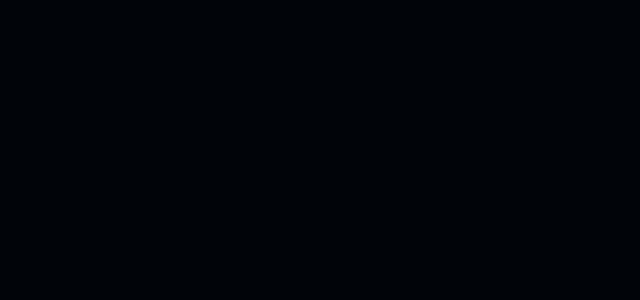
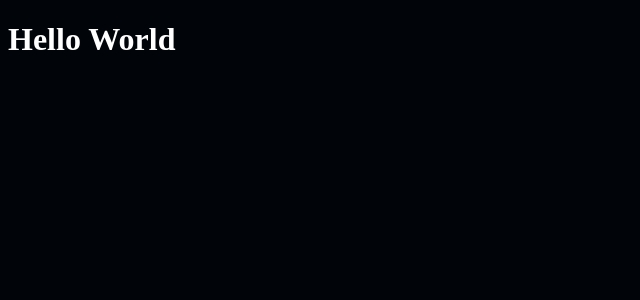
Before and after one commit to haquocdat543/vue, a Vue app: page / in a window 1280 px wide. Shown: the top 300 px of the page, without its empty margins (0-640 px from the left). Built offline with nearby package versions, Linux system fonts and the light colour scheme.

Commit message:
Add header

```diff
--- a/src/App.vue
+++ b/src/App.vue
@@ -1,5 +1,7 @@
 <template>
-
+	<div class="header">
+		<h1>Hello World</h1>
+	</div>
 </template>
 
 <script>
@@ -23,4 +25,7 @@ export default {
   --blue-text-color: #58a6ff;
   background-color: var(--first-color);
 }
+.header {
+	color: white;
+}
 </style>
```
